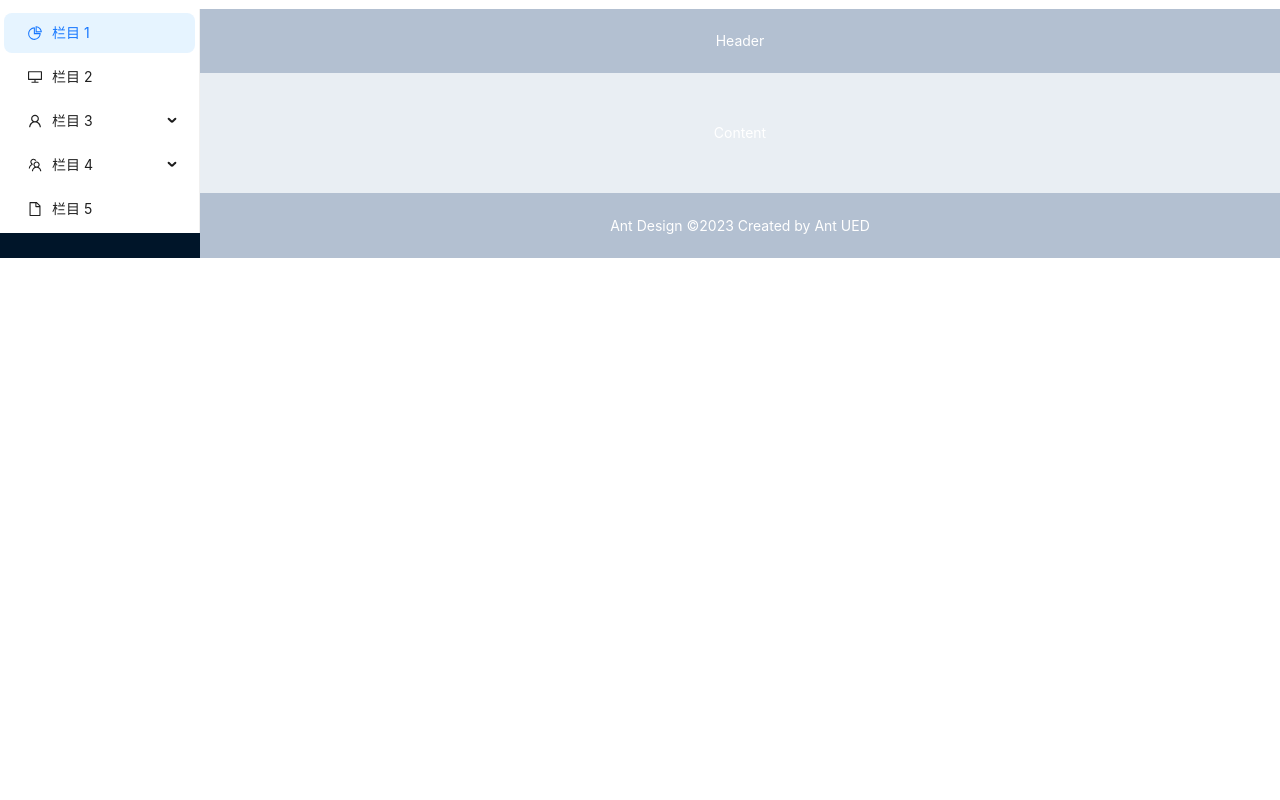
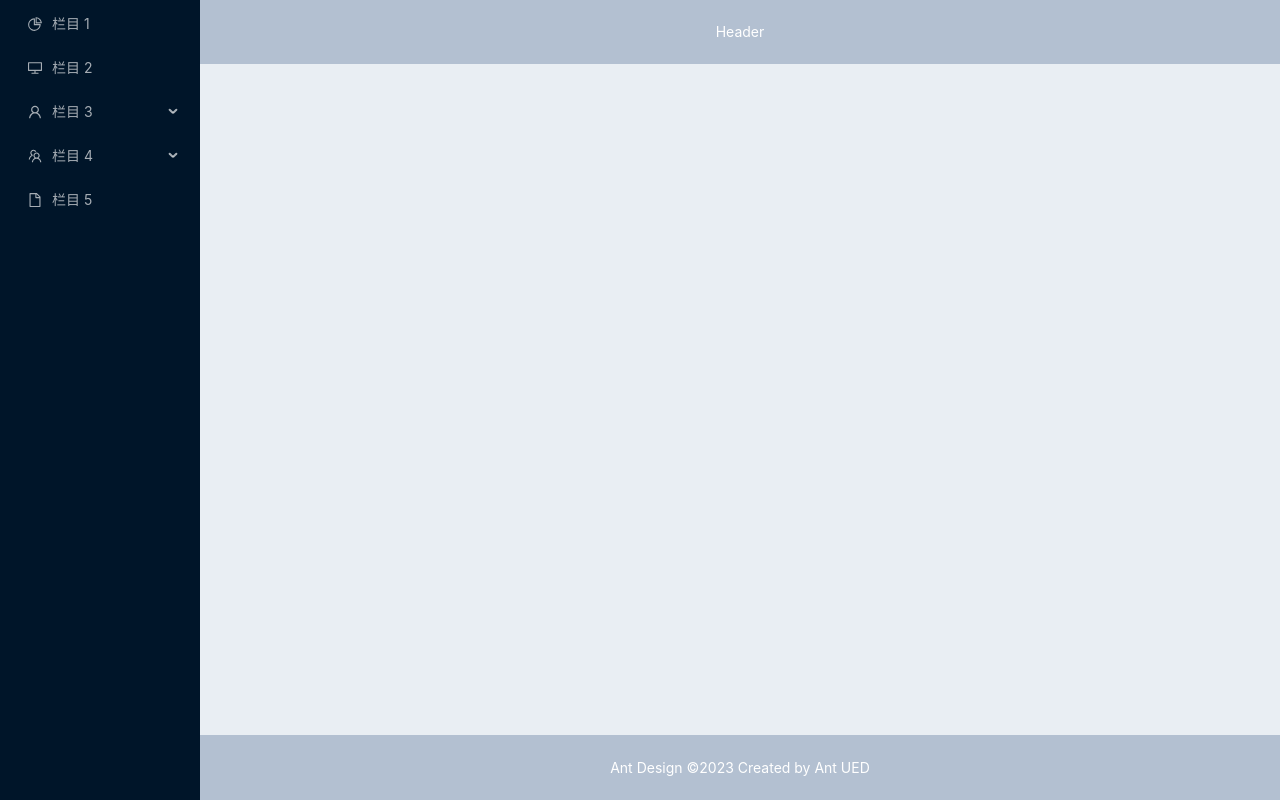
Before and after one commit to liang21/xqa_web, a React (Vite) app: page / in a window 1280 px wide. Before the commit this address led to /project. Built offline with nearby package versions, Linux system fonts and the light colour scheme.

Commit message:
feat:review home

```diff
--- a/index.html
+++ b/index.html
@@ -1,5 +1,6 @@
 <!DOCTYPE html>
 <html lang="en">
+
 <head>
   <meta charset="UTF-8" />
   <link rel="icon" type="image/svg+xml" href="/vite.svg" />
@@ -9,16 +10,19 @@
     html,
     body,
     #root {
-        height: 100%;
+      height: 100vh;
       margin: 0;
     }
+
     body {
       font-size: 0.6rem;
     }
   </style>
 </head>
+
 <body>
   <div id="root"></div>
   <script type="module" src="/src/main.tsx"></script>
 </body>
+
 </html>
--- a/package.json
+++ b/package.json
@@ -12,11 +12,11 @@
   "dependencies": {
     "antd": "^5.2.2",
     "axios": "^1.3.3",
-    "less": "^4.1.3",
-    "less-loader": "^11.1.0",
     "react": "^18.2.0",
     "react-dom": "^18.2.0",
     "react-router-dom": "^6.8.1",
+    "sass": "^1.59.3",
+    "sass-loader": "^13.2.1",
     "vite-plugin-imp": "^2.3.1"
   },
   "devDependencies": {
@@ -26,6 +26,7 @@
     "eslint": "^8.34.0",
     "eslint-plugin-react": "^7.32.2",
     "husky": "^8.0.3",
+    "node-sass": "^8.0.0",
     "pinst": "^3.0.0",
     "typescript": "^4.9.3",
     "vite": "^4.1.0"
--- a/src/components/layout/sider/index.tsx
+++ b/src/components/layout/sider/index.tsx
@@ -4,29 +4,28 @@ import {
   PieChartOutlined,
   TeamOutlined,
   UserOutlined,
-  } from '@ant-design/icons';
-  import { useState } from 'react';
-  import type { MenuProps } from 'antd';
-  import {  Menu } from 'antd';
-  import { useNavigate, useLocation} from "react-router-dom"
-  type MenuItem = Required<MenuProps>['items'][number];
-  // 登录请求到数据之后，就可以跟items这个数组进行匹配
+} from '@ant-design/icons'
+import { useState } from 'react'
+import type { MenuProps } from 'antd'
+import { Menu } from 'antd'
+import { useNavigate, useLocation } from 'react-router-dom'
+type MenuItem = Required<MenuProps>['items'][number]
 const items: MenuItem[] = [
   {
     label: '栏目 1',
     key: '/project',
-      icon: <PieChartOutlined />
+    icon: <PieChartOutlined />,
   },
   {
     label: '栏目 2',
     key: '/page2',
-      icon: <DesktopOutlined />
+    icon: <DesktopOutlined />,
   },
   {
     label: '栏目 3',
     key: 'page3',
     icon: <UserOutlined />,
-      children:[
+    children: [
       {
         label: '栏目 301',
         key: '/page3/page301',
@@ -38,14 +37,14 @@ import {
       {
         label: '栏目 303',
         key: '/page3/page303',
-        }
-      ]
+      },
+    ],
   },
   {
     label: '栏目 4',
     key: 'page4',
     icon: <TeamOutlined />,
-      children:[
+    children: [
       {
         label: '栏目 401',
         key: '/page4/page401',
@@ -53,47 +52,50 @@ import {
       {
         label: '栏目 304',
         key: '/page4/page402',
-        }
-      ]
+      },
+    ],
   },
   {
     label: '栏目 5',
     key: '/page5',
-      icon: <FileOutlined />
-    }
+    icon: <FileOutlined />,
+  },
 ]
 
 function MainMenu() {
   const navigateTo = useNavigate()
-    const currentRoute = useLocation();
+  const currentRoute = useLocation()
 
-
-    const menuClick = (e:{key:string})=>{
+  const menuClick = (e: { key: string }) => {
     // 点击跳转到对应的路由   编程式导航跳转， 利用到一个hook
-      navigateTo(e.key);
+    navigateTo(e.key)
   }
-    let firstOpenKey:string = "";
+  let firstOpenKey: string = ''
   // 在这里进行对比   find
-    function findKey(obj:{key:string}){
+  function findKey(obj: { key: string }) {
     return obj.key === currentRoute.pathname
   }
   // 多对比的是多个children
-    for(let i=0;i<items.length;i++){
+  for (let i = 0; i < items.length; i++) {
     // 判断找到不到
-      if(items[i]!['children'] && items[i]!['children'].length>0 && items[i]!['children'].find(findKey)){
-        firstOpenKey = items[i]!.key as string;
-        break;
+    if (
+      items[i]!['children'] &&
+      items[i]!['children'].length > 0 &&
+      items[i]!['children'].find(findKey)
+    ) {
+      firstOpenKey = items[i]!.key as string
+      break
     }
   }
 
   // 设置展开项的初始值
-    const [openKeys, setOpenKeys] = useState([firstOpenKey]);
-    const handleOpenChange = (keys:string[])=>{
-      setOpenKeys([keys[keys.length-1]]);
+  const [openKeys, setOpenKeys] = useState([firstOpenKey])
+  const handleOpenChange = (keys: string[]) => {
+    setOpenKeys([keys[keys.length - 1]])
   }
   return (
     <Menu
-          theme="light"
+      theme="dark"
       defaultSelectedKeys={[currentRoute.pathname]}
       mode="inline"
       // 菜单项的数据
@@ -106,4 +108,4 @@ import {
     />
   )
 }
-  export default MainMenu;
+export default MainMenu
--- a/src/main.tsx
+++ b/src/main.tsx
@@ -1,10 +1,10 @@
 import React from 'react'
 import ReactDOM from 'react-dom/client'
-import { BrowserRouter } from 'react-router-dom'
+import { HashRouter } from 'react-router-dom'
 import App from './App'
 
 ReactDOM.createRoot(document.getElementById('root') as HTMLElement).render(
-  <BrowserRouter>
-      <App />
-  </BrowserRouter>
+  <HashRouter>
+    <App />
+  </HashRouter>
 )
--- a/src/pages/home/index.tsx
+++ b/src/pages/home/index.tsx
@@ -1,16 +1,17 @@
-import React, { Component } from 'react';
-import { Layout, Space} from 'antd';
-import MainMenu from '@/components/layout/sider';
-const { Header, Footer, Sider, Content } = Layout;
-function App(){
+import React, { Component } from 'react'
+import { Layout, Space } from 'antd'
+import MainMenu from '@/components/layout/sider'
+import { Outlet } from 'react-router-dom'
+const { Header, Footer, Sider, Content } = Layout
+function Home() {
   const headerStyle: React.CSSProperties = {
     textAlign: 'center',
     color: '#fff',
     height: 64,
-      paddingInline: 50,
+    paddingInline: 0,
     lineHeight: '64px',
     backgroundColor: '#b3c0d1',
-    };
+  }
 
   const contentStyle: React.CSSProperties = {
     textAlign: 'center',
@@ -18,33 +19,34 @@ function App(){
     lineHeight: '120px',
     color: '#fff',
     backgroundColor: '#e9eef3',
-    };
+  }
 
   const siderStyle: React.CSSProperties = {
     lineHeight: '120px',
     color: '#fff',
     backgroundColor: '#d3dce6',
-      height:'100vh'
-    };
+    height: '100vh',
+  }
 
   const footerStyle: React.CSSProperties = {
     textAlign: 'center',
     color: '#fff',
     backgroundColor: '#b3c0d1',
-    };
+  }
   return (
-      <Space direction="vertical" style={{ width: '100%',height:'100%' }} size={[0, 48]}>
-      <Layout>
+    <Layout style={{ minHeight: '100vh' }}>
       <Sider>
+        <div className="logo"></div>
         <MainMenu />
       </Sider>
       <Layout>
         <Header style={headerStyle}>Header</Header>
-        <Content style={contentStyle}>Content</Content>
+        <Content style={contentStyle}>
+          <Outlet />
+        </Content>
         <Footer style={footerStyle}>Ant Design ©2023 Created by Ant UED</Footer>
       </Layout>
     </Layout>
-    </Space>
   )
 }
-export default App;
+export default Home
--- a/src/router/router.tsx
+++ b/src/router/router.tsx
@@ -1,27 +1,21 @@
 import { Navigate } from 'react-router-dom'
 import { lazy, Suspense } from 'react'
 const Home = lazy(() => import('@/pages/home/index'))
-const Project = lazy(() => import('@/pages/project/index'))
+// const Project = lazy(() => import('@/pages/project/index'))
 
 const withLoadingComponent = (comp: JSX.Element) => (
   <Suspense fallback={<div>Loading</div>}> {comp} </Suspense>
-);
+)
 
 const routes = [
   {
-    path: "/",
-    element: <Navigate to={'/project'}></Navigate>,
+    path: '/',
+    element: <Home />,
   },
   {
     path: '/',
-    element: <Home/>,
-    children: [
-      {
-        path: "/project",
-        element: withLoadingComponent(<Project></Project>),
-      },
-    ]
-  }
+    element: <Navigate to={'/home'} />,
+  },
 ]
 
-export default routes;
+export default routes
--- /dev/null
+++ b/src/styles/index.scss
@@ -0,0 +1,3 @@
+.App{
+  height:100vh
+}
```
Also changed, not shown: src/App.tsx (+7 -13 lines), src/pages/home/index.less (added), src/pages/home/index.scss (added), src/pages/project/index.scss (added), 2 other files (tests, documents, lock files or other folders). Lines whose indentation alone changed are shown as unchanged.
